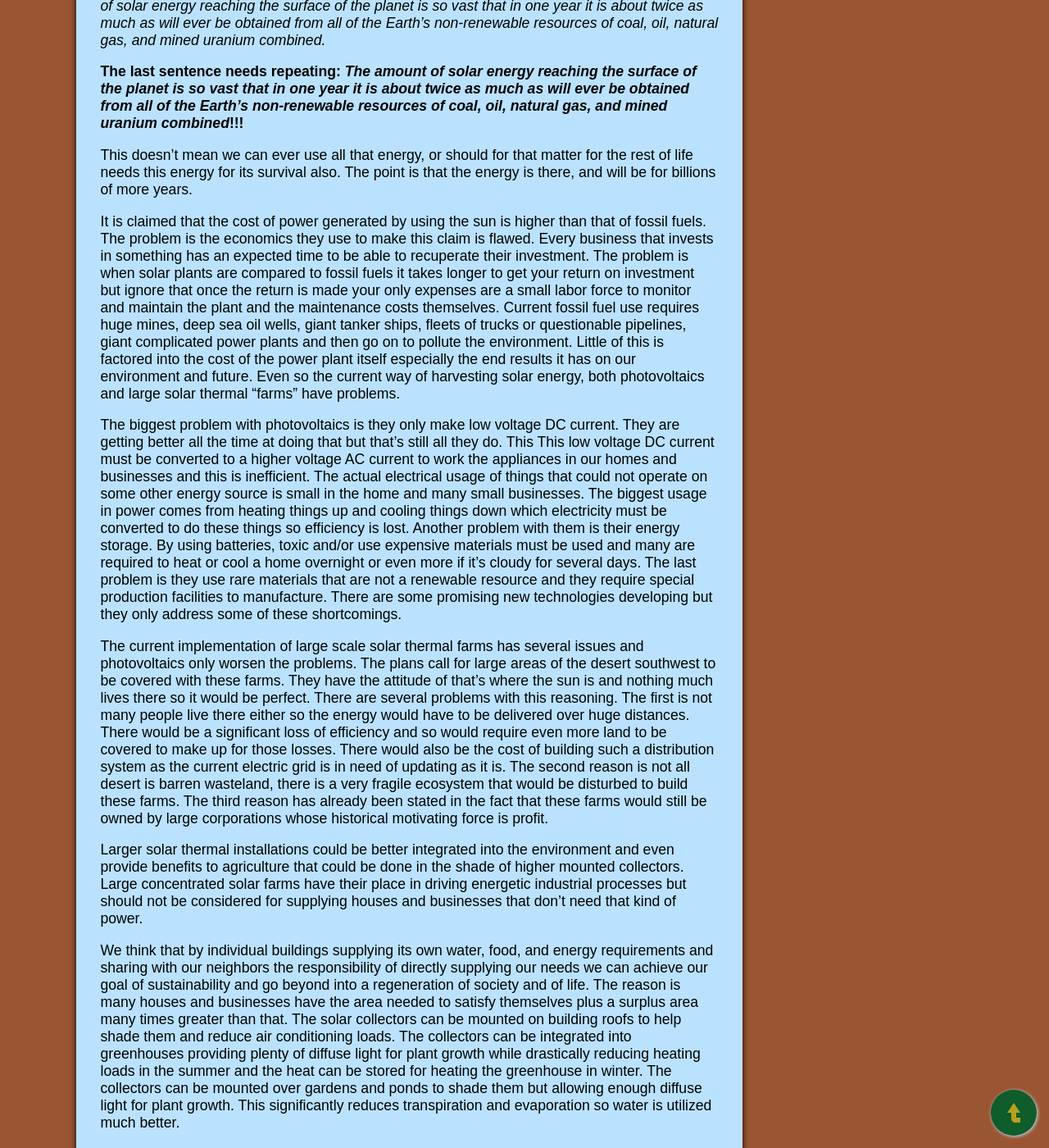
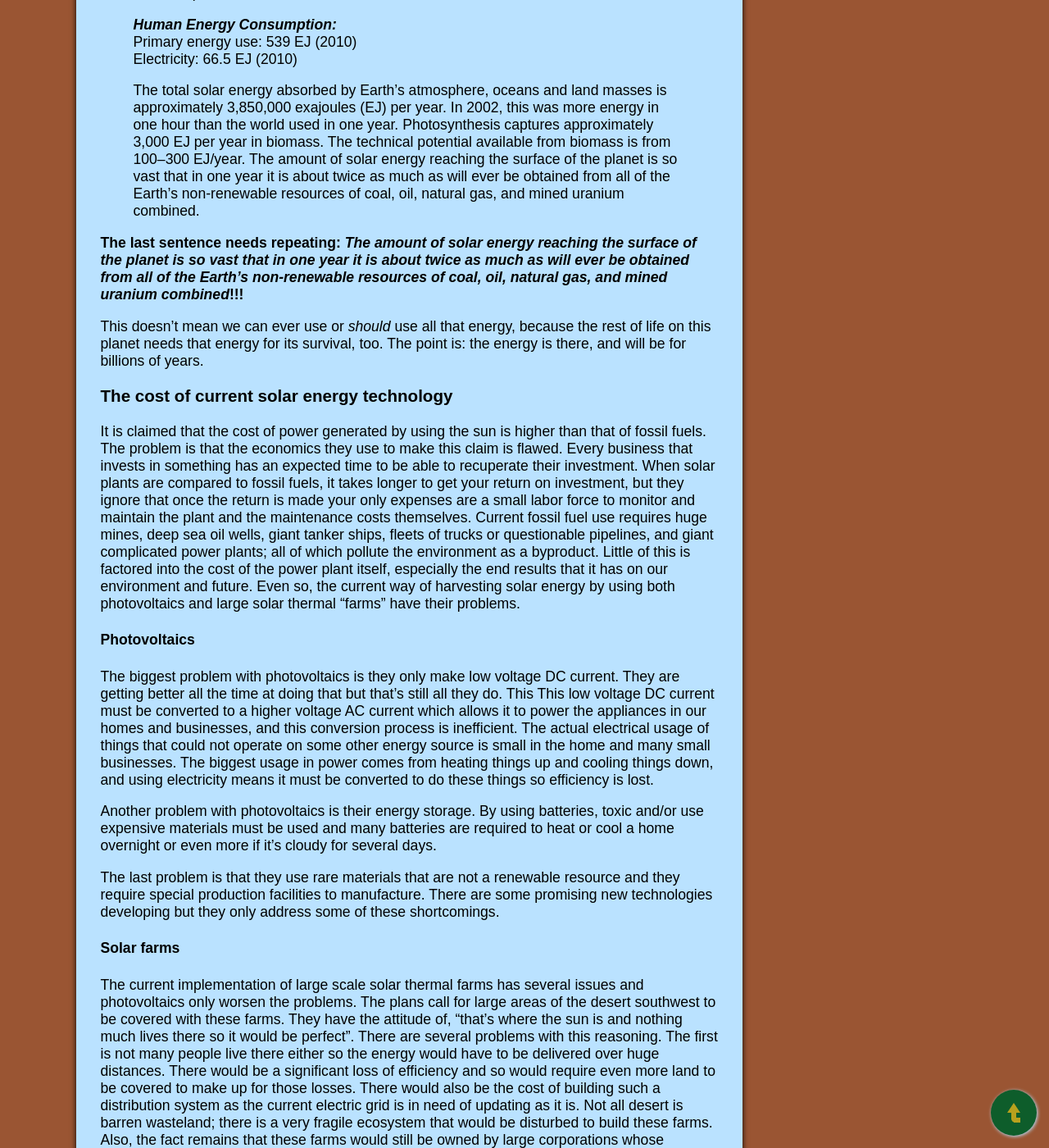
Before and after one commit to joshhennen/RegenCo-op, a Jekyll site: the page built from docs/_articles/Why-Focus-on-a-Small-Scale-Solar-Thermal-Power-System.md, in a window 1280 px wide and 1400 px high, scrolled down 1570 px. Shown: the whole window at 82% size. Built offline with Jekyll 4.4.1, drawn with Linux system fonts in a browser that asks for light colours; comment, search, counter and statistics services are not loaded; some of the changed text lies outside the part shown.

Commit message:
Update Why-Focus-on-a-Small-Scale-Solar-Thermal-Power-System.md
Fixed grammatical errors. I think its structured well
Could use images.
Needs a better conclusion; ends too abruptly

```diff
--- a/docs/_articles/Why-Focus-on-a-Small-Scale-Solar-Thermal-Power-System.md
+++ b/docs/_articles/Why-Focus-on-a-Small-Scale-Solar-Thermal-Power-System.md
@@ -2,59 +2,66 @@
 title: Why Focus on a Small Scale Solar Thermal Power System
 permalink: /Why-Focus-on-a-Small-Scale-Solar-Thermal-Power-System
 ---
-The reasons for scaling the system to this size and the utilization of solar thermal are many. The first consideration is what is the current demand for energy and where is that demand most valued, what are we not willing to give up easily in the name of environmental responsibility? These things are abundant clean water, abundant healthy and delicious food, abundant healthy and comfortable living spaces, safe and expedient transportation, and the access to global information and communication. We have found ways that may be able to provide these desires in a environmentally responsible way.
 
-Let's look at some data on our energy consumption and production. The USA is still the largest energy consumers in the world followed by China and because the USA gets a large amount of products from China the energy used to make those should be attributed to the USA as the final consumer  according to:
+There are many advantages of scaling a power system down to individually power homes and businesses, instead of having a centralized power plant. The first consideration is: What is the current demand for energy, and where is that demand most valued? What resources are we not willing to give up easily in the name of environmental responsibility? These things are abundant and clean water, abundant healthy and delicious food, abundant healthy and comfortable living spaces, safe and expedient transportation, and the access to global information and communication. We have found ways that may be able to provide these desires in a environmentally responsible way.
 
-[List of countries by total primary energy consumption and production.](http://en.wikipedia.org/wiki/List_of_countries_by_total_primary_energy_consumption_and_production)
+## Example of energy consumption and production
+The USA is still the largest energy consumer in the world followed by China. But because the USA gets a large amount of its products from China, however, the energy used to make their products should be attributed to the USA as they are the final consumer. For more data, look at [the list of countries by total primary energy consumption and production](http://en.wikipedia.org/wiki/List_of_countries_by_total_primary_energy_consumption_and_production).
 
-Contrary to the total energy used the USA is way down the list in energy use per capita according to:
+Contrary to the total energy used, the USA is way down the list in energy use per capita according to the [list of countries by energy consumption per capita](http://en.wikipedia.org/wiki/List_of_countries_by_energy_consumption_per_capita). By studying the list of energy use per capita you will find the largest consumer is Iceland. The list doesn’t reflect where the energy comes from, just how much is used. Iceland sources over half of its energy use from geothermal supplies, while the USA gets most its energy from fossil fuels.
 
-[List of countries by energy consumption per capita.](http://en.wikipedia.org/wiki/List_of_countries_by_energy_consumption_per_capita)
+Energy use per capita is a very strong indicator of the standard of living. By making a large portion of the energy production from renewable sources and by producting it directly for the benefit of the individual, a huge shift in the economy would happen. Using Iceland as an example, that shift would be in the positive direction. It would also create social change as large international corporations and governments hold power over the population by the distribution of this energy. It’s no coincidence that those in power are called that; it is because they are the ones who control and regulate the use of energy.
 
-By studying the list of energy use per capita you will find the largest consumer is Iceland. The list doesn’t reflect where the energy comes just how much is used. Iceland gets  over half of its energy from geothermal while the USA gets most its energy from fossil fuels.
+It is difficult to get people re-accustomed to a different standard of living, to be forced to “rough it” in the name of environmental responsibility. This is a myth perpetuated by the established energy industry. As Iceland shows, with renewable energy you can have a high standard of living and plenty of power for the individual to do what they want. Granted, Iceland is a special case in that they have an overabundance of geothermal energy available and while it is still more or less centrally distributed, it is an interesting example of what is possible.
 
-Energy use per capita is a very strong indicator of the standard of living so by making a large portion of the energy production from renewable sources and directly at the benefit of the individual a huge shift in the economy would happen and if Iceland is an example it would be for the better. It would also create social change as large international corporations and governments hold power over the population by the distribution of this energy. It’s no coincidence that  those in power are called that, it is because they are the ones who control and regulate the use of energy.
+## Solar energy as a resource
+Even where geothermal energy is not viable, there exists in many areas of the world enough solar energy available in all its various forms to easily satisfy our needs. According to: http://en.wikipedia.org/wiki/Solar_energy:
 
-It is difficult to get people re-accustomed to a different standard of living, to be forced to “rough it” in the name of environmental responsibility. This is a myth perpetuated by the established energy industry. As Iceland shows you can have a high standard of living and plenty of power for the individual to do what they want with renewable energy. Granted Iceland is a special case in that they have an overabundance of geothermal energy available and it is still more or less centrally distributed it is an interesting example of what is possible.
-
-Even where geothermal energy is not viable there exists in many areas of the world enough solar energy available in all its various forms to easily satisfy our needs. According to: http://en.wikipedia.org/wiki/Solar_energy :
-
-*The Earth receives 174 petawatts (PW) of incoming solar radiation (insolation) at the upper atmosphere. Approximately 30% is reflected back to space while the rest is absorbed by clouds, oceans and land masses. The spectrum of solar light at the Earth's surface is mostly spread across the visible and near-infrared ranges with a small part in the near-ultraviolet.*
-
-*Earth's land surface, oceans and atmosphere absorb solar radiation, and this raises their temperature. Warm air containing evaporated water from the oceans rises, causing atmospheric circulation or convection. When the air reaches a high altitude, where the temperature is low, water vapor condenses into clouds, which rain onto the Earth's surface, completing the water cycle. The latent heat of water condensation amplifies convection, producing atmospheric phenomena such as wind, cyclones and anticyclones. Sunlight absorbed by the oceans and land masses keeps the surface at an average temperature of 14 °C. By photosynthesis green plants convert solar energy into chemical energy, which produces food, wood and the biomass from which fossil fuels are derived.*
-
-***Yearly Solar fluxes:***
-*Solar	3,850,000 EJ*
-*Wind	2,250 EJ*
-*Biomass potential	100–300 EJ*
-
-***Human Energy Consumption:***
-*Primary energy use (2010)	539 EJ*
-*Electricity (2010)	66.5 EJ*
-
-*The total solar energy absorbed by Earth's atmosphere, oceans and land masses is approximately 3,850,000 exajoules (EJ) per year. In 2002, this was more energy in one hour than the world used in one year. Photosynthesis captures approximately 3,000 EJ per year in biomass. The technical potential available from biomass is from 100–300 EJ/year. The amount of solar energy reaching the surface of the planet is so vast that in one year it is about twice as much as will ever be obtained from all of the Earth's non-renewable resources of coal, oil, natural gas, and mined uranium combined.*
+> The Earth receives 174 petawatts (PW) of incoming solar radiation (insolation) at the upper atmosphere. Approximately 30% is reflected back to space while the rest is absorbed by clouds, oceans and land masses. The spectrum of solar light at the Earth's surface is mostly spread across the visible and near-infrared ranges with a small part in the near-ultraviolet.
+>
+> Earth's land surface, oceans and atmosphere absorb solar radiation, and this raises their temperature. Warm air containing evaporated water from the oceans rises, causing atmospheric circulation or convection. When the air reaches a high altitude, where the temperature is low, water vapor condenses into clouds, which rain onto the Earth's surface, completing the water cycle. The latent heat of water condensation amplifies convection, producing atmospheric phenomena such as wind, cyclones and anticyclones. Sunlight absorbed by the oceans and land masses keeps the surface at an average temperature of 14 °C. By photosynthesis green plants convert solar energy into chemical energy, which produces food, wood and the biomass from which fossil fuels are derived.
+>
+> ***Yearly Solar fluxes:***
+> Solar: 3,850,000 EJ
+> Wind: 2,250 EJ
+> Biomass potential: 100–300 EJ
+>
+> ***Human Energy Consumption:***
+> Primary energy use: 539 EJ (2010)
+> Electricity: 66.5 EJ (2010)
+>
+> The total solar energy absorbed by Earth's atmosphere, oceans and land masses is approximately 3,850,000 exajoules (EJ) per year. In 2002, this was more energy in one hour than the world used in one year. Photosynthesis captures approximately 3,000 EJ per year in biomass. The technical potential available from biomass is from 100–300 EJ/year. The amount of solar energy reaching the surface of the planet is so vast that in one year it is about twice as much as will ever be obtained from all of the Earth's non-renewable resources of coal, oil, natural gas, and mined uranium combined.
 
 **The last sentence needs repeating: *The amount of solar energy reaching the surface of the planet is so vast that in one year it is about twice as much as will ever be obtained from all of the Earth's non-renewable resources of coal, oil, natural gas, and mined uranium combined*!!!**
 
- This doesn’t mean we can ever use all that energy, or should for that matter for the rest of life needs this energy for its survival also. The point is that the energy is there, and will be for billions of more years.
+This doesn’t mean we can ever use or _should_ use all that energy, because the rest of life on this planet needs that energy for its survival, too. The point is: the energy is there, and will be for billions of years.
 
-It is claimed that the cost of power generated by using the sun is higher than that of fossil fuels. The problem is the economics they use to make this claim is flawed. Every business that invests in something has an expected time to be able to recuperate their investment. The problem is when solar plants are compared to fossil fuels it takes longer to get your return on investment but ignore that once the return is made your only expenses are a small labor force to monitor and maintain the plant and the maintenance costs themselves. Current fossil fuel use requires huge mines, deep sea oil wells, giant tanker ships, fleets of trucks or questionable pipelines, giant complicated power plants and then go on to pollute the environment. Little of this is factored into the cost of the power plant itself especially the end results it has on our environment and future. Even so the current way of harvesting solar energy, both photovoltaics and large solar thermal “farms” have problems.
+### The cost of current solar energy technology
+It is claimed that the cost of power generated by using the sun is higher than that of fossil fuels. The problem is that the economics they use to make this claim is flawed. Every business that invests in something has an expected time to be able to recuperate their investment. When solar plants are compared to fossil fuels, it takes longer to get your return on investment, but they ignore that once the return is made your only expenses are a small labor force to monitor and maintain the plant and the maintenance costs themselves. Current fossil fuel use requires huge mines, deep sea oil wells, giant tanker ships, fleets of trucks or questionable pipelines, and giant complicated power plants; all of which pollute the environment as a byproduct. Little of this is factored into the cost of the power plant itself, especially the end results that it has on our environment and future. Even so, the current way of harvesting solar energy by using both photovoltaics and large solar thermal “farms” have their problems.
 
-The biggest problem with photovoltaics is they only make low voltage DC current. They are getting better all the time at doing that but that’s still all they do. This This low voltage DC current must be converted to a higher voltage AC current to work the appliances in our homes and businesses and this is inefficient. The actual electrical usage of things that could not operate on some other energy source is small in the home and many small businesses. The biggest usage in power comes from heating things up and cooling things down which electricity must be converted to do these things so efficiency is lost. Another problem with them is their energy storage. By using batteries, toxic and/or use expensive materials must be used and many are required to heat or cool a home overnight or even more if it's cloudy for several days. The last problem is they use rare materials that are not a renewable resource and they require special production facilities to manufacture. There are some promising new technologies developing but  they only address some of these shortcomings.
+#### Photovoltaics
+The biggest problem with photovoltaics is they only make low voltage DC current. They are getting better all the time at doing that but that’s still all they do. This This low voltage DC current must be converted to a higher voltage AC current which allows it to power the appliances in our homes and businesses, and this conversion process is inefficient. The actual electrical usage of things that could not operate on some other energy source is small in the home and many small businesses. The biggest usage in power comes from heating things up and cooling things down, and using electricity means it must be converted to do these things so efficiency is lost.
 
-The current implementation of large scale solar thermal farms has several issues and photovoltaics only worsen the problems. The plans call for large areas of the desert southwest to be covered with these farms. They have the attitude of that’s where the sun is and nothing much lives there so it would be perfect. There are several problems with this reasoning. The first is not many people live there either so the energy would have to be delivered over huge distances. There would be a significant loss of efficiency and so would require even more land to be covered to make up for those losses. There would also be the cost of building such a distribution system as the current electric grid is in need of updating as it is. The second reason is not all desert is barren wasteland, there is a very fragile ecosystem that would be disturbed to build these farms. The third reason has already been stated in the fact that these farms would still be owned by large corporations whose historical motivating force is profit.
+Another problem with photovoltaics is their energy storage. By using batteries, toxic and/or use expensive materials must be used and many batteries are required to heat or cool a home overnight or even more if it's cloudy for several days.
 
-Larger solar thermal installations could be better integrated into the environment and even provide benefits to agriculture that could be done in the shade of higher mounted collectors. Large concentrated solar farms have their place in driving energetic industrial processes but should not be considered for supplying houses and businesses that don’t need that kind of power.
+The last problem is that they use rare materials that are not a renewable resource and they require special production facilities to manufacture. There are some promising new technologies developing but they only address some of these shortcomings.
 
-We think that by individual buildings supplying its own water, food, and energy requirements and sharing with our neighbors the responsibility of directly supplying our needs we can achieve our goal of sustainability and go beyond into a regeneration of society and of life. The reason is many houses and businesses have the area needed to satisfy themselves plus a surplus area many times greater than that. The solar collectors can be mounted on building roofs to help shade them and reduce air conditioning loads. The collectors can be integrated into greenhouses providing plenty of diffuse light for plant growth while drastically reducing heating loads in the summer and the heat can be stored for heating the greenhouse in winter. The collectors can be mounted over gardens and ponds to shade them but allowing enough diffuse light for plant growth. This significantly reduces transpiration and evaporation so water is utilized much better.
+#### Solar farms
+The current implementation of large scale solar thermal farms has several issues and photovoltaics only worsen the problems. The plans call for large areas of the desert southwest to be covered with these farms. They have the attitude of, "that’s where the sun is and nothing much lives there so it would be perfect". There are several problems with this reasoning. The first is not many people live there either so the energy would have to be delivered over huge distances. There would be a significant loss of efficiency and so would require even more land to be covered to make up for those losses. There would also be the cost of building such a distribution system as the current electric grid is in need of updating as it is. Not all desert is barren wasteland; there is a very fragile ecosystem that would be disturbed to build these farms. Also, the fact remains that these farms would still be owned by large corporations whose historical motivating force is profit.
 
- Small businesses are especially suited as many are built with flat roofs that would allow for the mounting of solar collectors that could shade rooftop gardens. In fact many businesses such as retail stores could produce far more energy than they would themselves need and could then provide this to the local community.
+Larger solar thermal installations could be better integrated into the environment and even provide benefits to agriculture such as utilizing the shade of higher mounted collectors. Large concentrated solar farms have their place in driving energetic industrial processes but should not be considered for supplying houses and businesses that don’t need that kind of power.
 
-All this leads to a much more efficient system overall because power is used where it is generated and by using a single unit to produce all the various needs with the minimum of energy conversion efficiency is increased even more. There is also the reduction in the land used for both energy and agriculture if our yards were power producing edible gardens instead of the energy consuming, purely for the look of it, landscaped ones currently popular.
+### Small scale solar thermal power
+We think that by individual buildings supplying their own water, food, and energy requirements and sharing with our neighbors the responsibility of directly supplying our needs, we can achieve our goal of sustainability and go beyond into a regeneration of society and of life.
 
-There are many benefits of it being a thermal system. The first is that the heat can be stored in ways that risk very little damage to the environment and are less resource intensive compared to batteries. The primary thermal energy is collected from the sun but can easily be supplemented with biogas burners, biochar reactors and even wind can be converted to heat through viscous heaters. Also electric heaters, waste oil burners, propane and natural gas burners, heat from the exhaust of a stationary generator or pump engine could help to run the system in times when the sun is not shining.
+Many houses and businesses have the area needed to satisfy themselves, plus a surplus area many times greater than that. The solar collectors can be mounted on building roofs to help shade them and reduce air conditioning loads. Small businesses are especially suited as many are built with flat roofs that would allow for the easy mounting of solar collectors that could shade rooftop gardens. In fact many businesses such as retail stores could produce far more energy than they would themselves need and could then provide this to the local community.
 
-The heat can be used directly for things such as space heating, domestic hot water, cooking, clothes drying etc. The heat can also be converted in a Stirling engine to motive power to run an electric generator and to run machinery such as pumps, grain mills, tool machines etc. The heat can also be converted to refrigeration through the use of absorptive coolers and / or through running a second Stirling engine with the first.
+The collectors can be integrated into greenhouses, providing plenty of diffuse light for plant growth while drastically reducing heating loads in the summer and providing the heat which can be stored for heating the greenhouse in winter. The collectors can be mounted over gardens and ponds to shade them, but still allowing enough diffuse light for plant growth. This significantly reduces transpiration and evaporation so water is utilized much better.
+
+All this leads to a much more efficient system overall because power is used where it is generated and by using a single unit to produce all the various needs with the minimum of energy conversion, efficiency is increased even more. There is also the reduction in the land used for both energy and agriculture if our yards were power producing edible gardens instead of the energy consuming, purely for the look of it, landscaped ones that are currently popular.
+
+There are many benefits of it being a thermal system. The first is that the heat can be stored in ways that risk very little damage to the environment and are less resource intensive compared to batteries. The primary thermal energy is collected from the sun but can easily be supplemented with biogas burners, biochar reactors and even wind can be converted to heat through viscous heaters. Also, electric heaters, waste oil burners, propane and natural gas burners, or the heat from the exhaust of a stationary generator or pump engine could help to run the system in times when the sun is not shining.
+
+The heat can be used directly for things such as space heating, domestic hot water, cooking, clothes drying etc. The heat can also be converted in a Stirling engine to motive power to run an electric generator and to run machinery such as pumps, grain mills, tool machines, etc. The heat can even be converted to refrigeration through the use of absorptive coolers and / or by running a second Stirling engine in addition to the first.
 
 The system can still be tied to the electric grid to both receive power if needed and to supply excess power to others. This leads to a very different kind of energy economy where each house or business gives or receives power as needed. Essentially it turns energy from an expense into an asset.  For similar and other opinions see this web site: [homegrown green energy is making power utilities irrelevant](http://www.businessweek.com/articles/2013-08-22/homegrown-green-energy-is-making-power-utilities-irrelevant)
```
